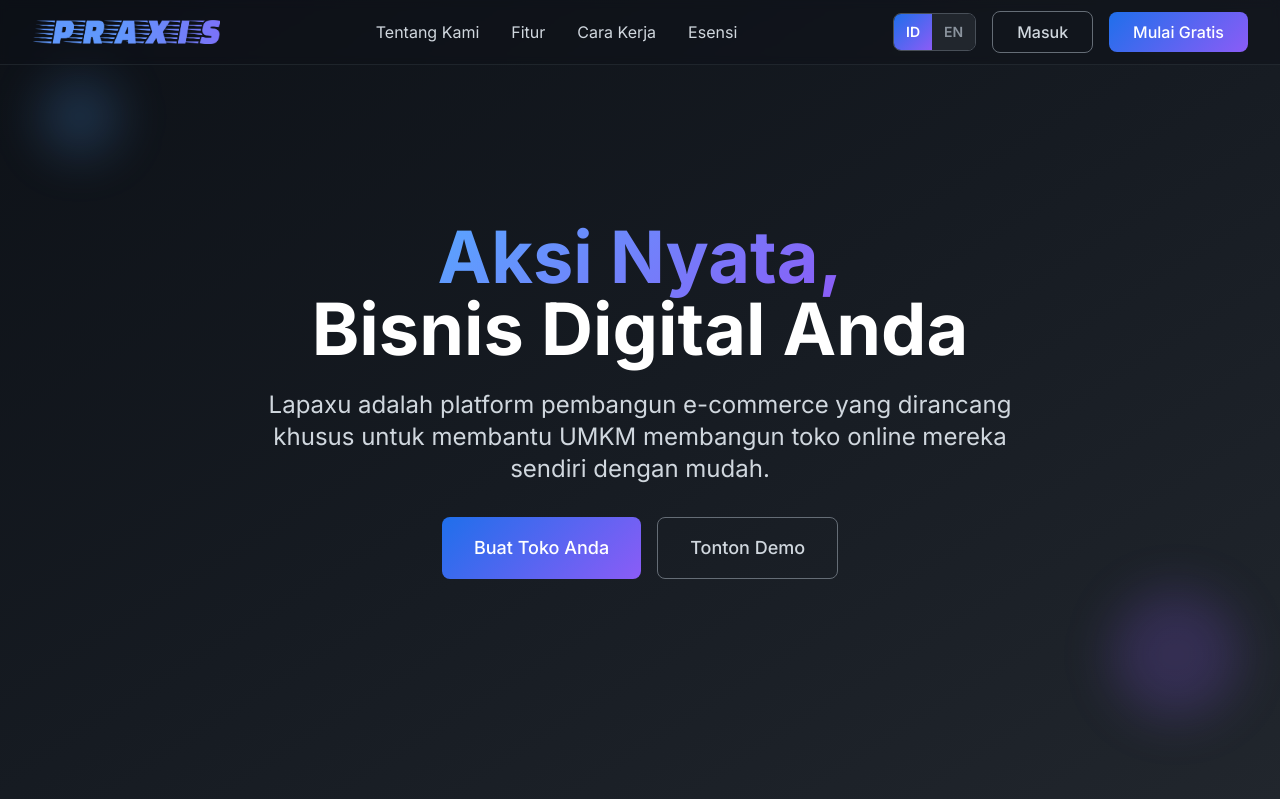
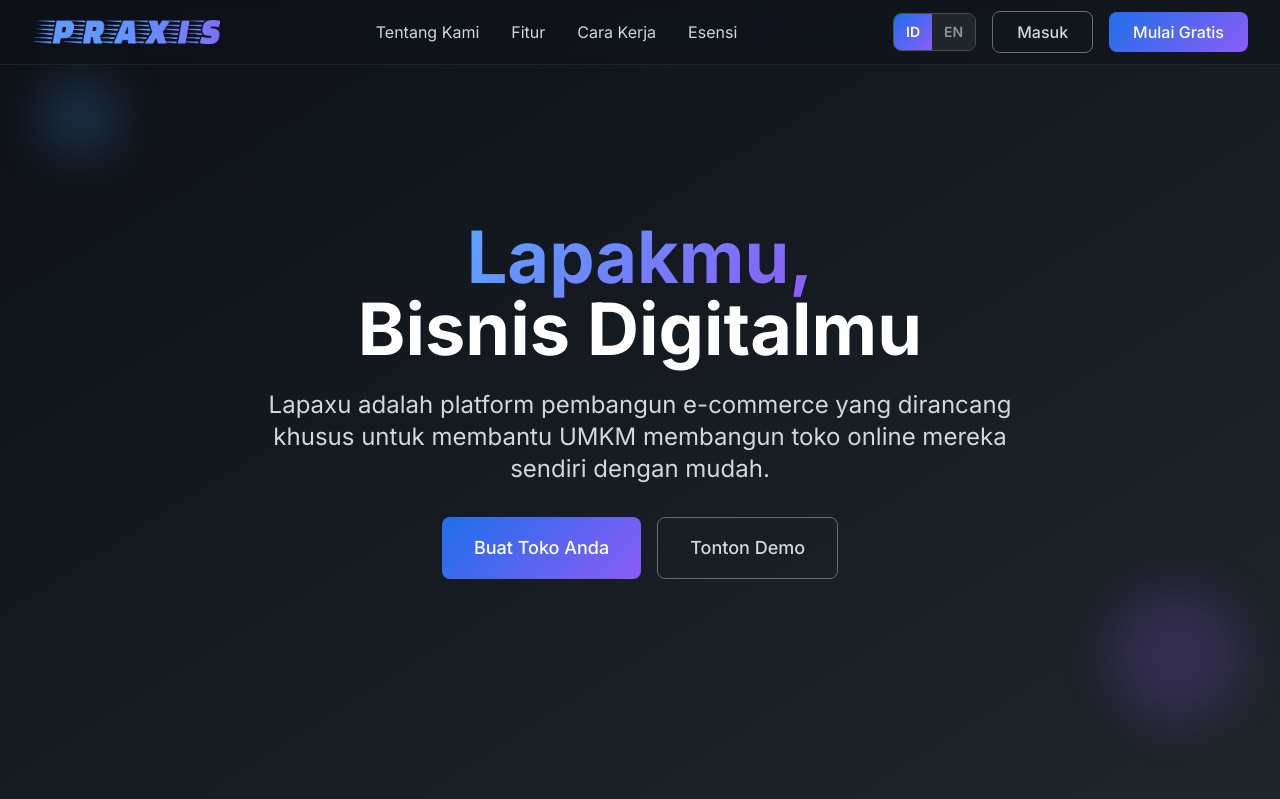
Before and after one commit to prysmoendra/lapaxu, a Laravel app: template resources/views/welcome.blade.php in a window 1280 px wide. Shown: the top 799 px of the page. Run offline with Laravel 12, Linux system fonts and the light colour scheme; the template is opened without the code that fills it, so the values that code supplies are empty; some libraries are stand-ins or nearby versions.

Commit message:
Update tagline to fit Lapaxu brand

```diff
--- a/resources/views/welcome.blade.php
+++ b/resources/views/welcome.blade.php
@@ -4,7 +4,7 @@
     <meta charset="UTF-8">
     <meta name="viewport" content="width=device-width, initial-scale=1.0">
     <meta name="csrf-token" content="{{ csrf_token() }}">
-    <title data-translate-key="page_title">Lapaxu - Real Action, Your Digital Business</title>
+    <title data-translate-key="page_title">Lapaxu - Your Shop, Your Digital Business</title>
     <meta name="description" content="Lapaxu is an e-commerce builder platform specifically designed to assist MSMEs in building their own online stores.">
     <script src="https://cdn.tailwindcss.com"></script>
     <link href="https://fonts.googleapis.com/css2?family=Inter:wght@300;400;500;600;700;800&display=swap" rel="stylesheet">
@@ -173,7 +173,7 @@
         <div class="relative z-10 max-w-7xl mx-auto px-4 sm:px-6 lg:px-8 text-center">
             <div class="animate-fade-in">
                 <h1 class="text-4xl md:text-6xl lg:text-7xl font-bold mb-6">
-                    <span class="gradient-text" data-translate-key="hero_title_1">Real Action,</span><br>
+                    <span class="gradient-text" data-translate-key="hero_title_1">Your Shop,</span><br>
                     <span class="text-white" data-translate-key="hero_title_2">Your Digital Business</span>
                 </h1>
                 <p class="text-xl md:text-2xl text-neutral-200 mb-8 max-w-3xl mx-auto" data-translate-key="hero_subtitle">
@@ -777,7 +777,7 @@
                     <a href="#" class="flex items-center mb-6">
                     <img src="/images/svg-lapaxu.png" alt="Lapaxu Logo" class="h-8 w-auto">
                 </a>
-                    <p class="text-neutral-200 mb-4 font-medium" data-translate-key="footer_tagline">Real Action, Your Digital Business</p>
+                    <p class="text-neutral-200 mb-4 font-medium" data-translate-key="footer_tagline">Your Shop, Your Digital Business</p>
                     <p class="text-neutral-400 text-sm leading-relaxed" data-translate-key="footer_description">Empowering MSMEs to build successful online stores with ease and confidence. We believe that every business owner has great potential, and with practical technology, they can compete globally without losing their local identity.</p>
                 </div>
 
@@ -1315,7 +1315,7 @@
             const translations = {
                 id: {
                     // Page Meta
-                    page_title: "Lapaxu - Aksi Nyata, Bisnis Digital Anda",
+                    page_title: "Lapaxu - Lapakmu, Bisnis Digitalmu",
                     page_description: "Lapaxu adalah platform pembangun e-commerce yang dirancang khusus untuk membantu UMKM membangun toko online mereka sendiri.",
 
                     // Navigation
@@ -1327,8 +1327,8 @@
                     nav_start_free: "Mulai Gratis",
 
                     // Hero Section
-                    hero_title_1: "Aksi Nyata,",
-                    hero_title_2: "Bisnis Digital Anda",
+                    hero_title_1: "Lapakmu,",
+                    hero_title_2: "Bisnis Digitalmu",
                     hero_subtitle: "Lapaxu adalah platform pembangun e-commerce yang dirancang khusus untuk membantu UMKM membangun toko online mereka sendiri dengan mudah.",
                     hero_cta_1: "Buat Toko Anda",
                     hero_cta_2: "Tonton Demo",
@@ -1466,12 +1466,12 @@
 
                     // CTA Section
                     cta_title: "Siap Mengubah Bisnis Anda?",
-                    cta_subtitle: "Dengan Lapaxu, jalan menuju kesuksesan digital Anda lebih fokus, lebih cepat, dan lebih terjangkau. Mari kita ambil aksi nyata bersama untuk membangun masa depan bisnis Anda.",
+                    cta_subtitle: "Dengan Lapaxu, jalan menuju kesuksesan digital Anda lebih fokus, lebih cepat, dan lebih terjangkau. Mari melangkah bersama untuk membangun masa depan bisnis Anda.",
                     cta_trial_button: "Mulai Uji Coba Gratis",
                     cta_demo_button: "Jadwalkan Demo",
 
                     // Footer Section
-                    footer_tagline: "Aksi Nyata, Bisnis Digital Anda",
+                    footer_tagline: "Lapakmu, Bisnis Digitalmu",
                     footer_description: "Memberdayakan UMKM untuk membangun toko online yang sukses dengan mudah dan percaya diri. Kami percaya bahwa setiap pemilik bisnis memiliki potensi besar, dan dengan teknologi praktis, mereka dapat bersaing secara global tanpa kehilangan identitas lokal mereka.",
                     footer_quick_links_title: "Tautan Cepat",
                     footer_quick_links_about: "Tentang Kami",
@@ -1526,7 +1526,7 @@
                 },
                 en: {
                     // Page Meta
-                    page_title: "Lapaxu - Real Action, Your Digital Business",
+                    page_title: "Lapaxu - Your Shop, Your Digital Business",
                     page_description: "Lapaxu is an e-commerce builder platform specifically designed to assist MSMEs in building their own online stores.",
 
                     // Navigation
@@ -1538,7 +1538,7 @@
                     nav_start_free: "Start for free",
 
                     // Hero Section
-                    hero_title_1: "Real Action,",
+                    hero_title_1: "Your Shop,",
                     hero_title_2: "Your Digital Business",
                     hero_subtitle: "Lapaxu is an e-commerce builder platform specifically designed to assist MSMEs in building their own online stores with ease.",
                     hero_cta_1: "Build Your Store",
@@ -1682,7 +1682,7 @@
                     cta_demo_button: "Schedule a Demo",
 
                     // Footer Section
-                    footer_tagline: "Real Action, Your Digital Business",
+                    footer_tagline: "Your Shop, Your Digital Business",
                     footer_description: "Empowering MSMEs to build successful online stores with ease and confidence. We believe that every business owner has great potential, and with practical technology, they can compete globally without losing their local identity.",
                     footer_quick_links_title: "Quick Links",
                     footer_quick_links_about: "About Us",
```
Also changed, not shown: resources/views/welcome/welcome.blade.php (+11 -11 lines).
